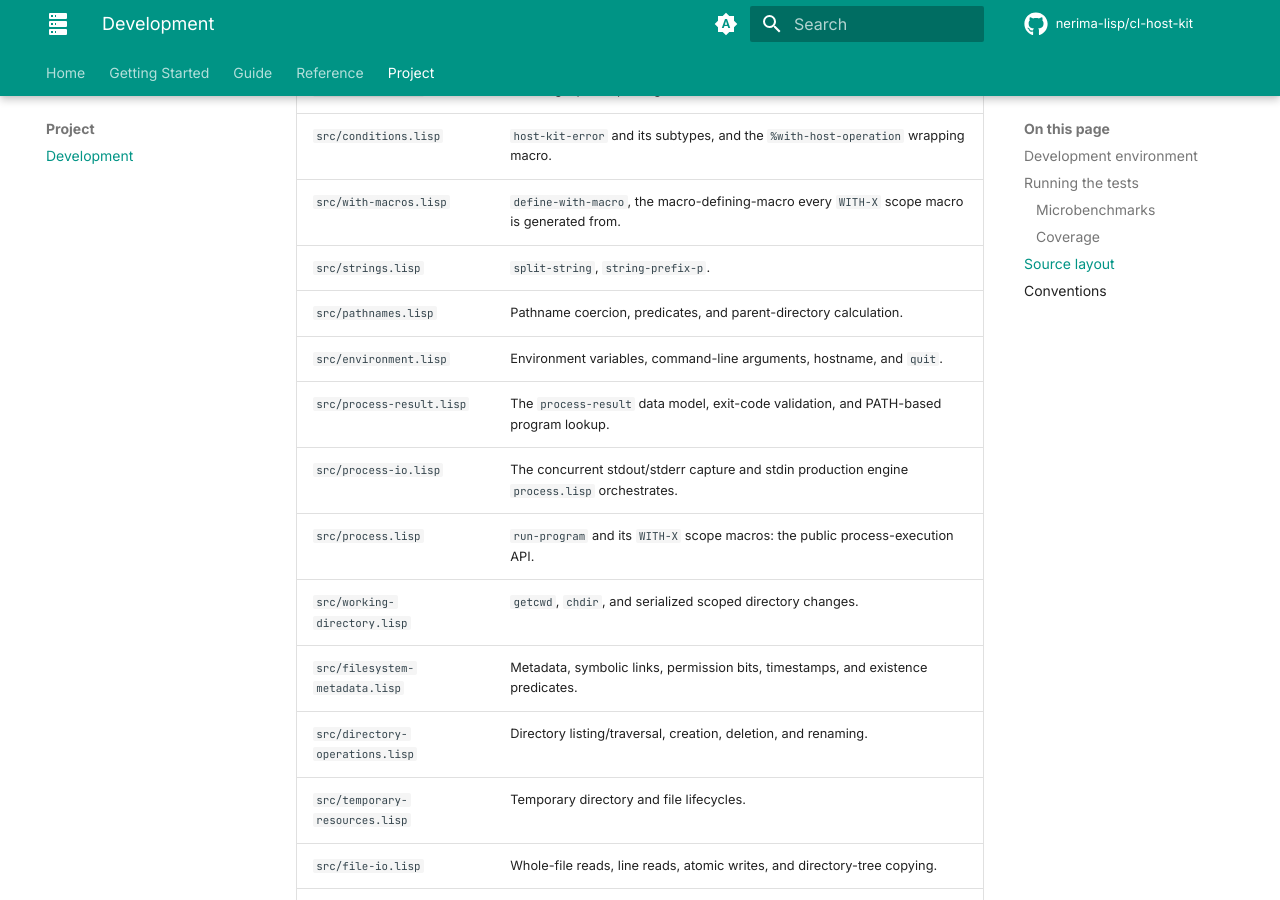
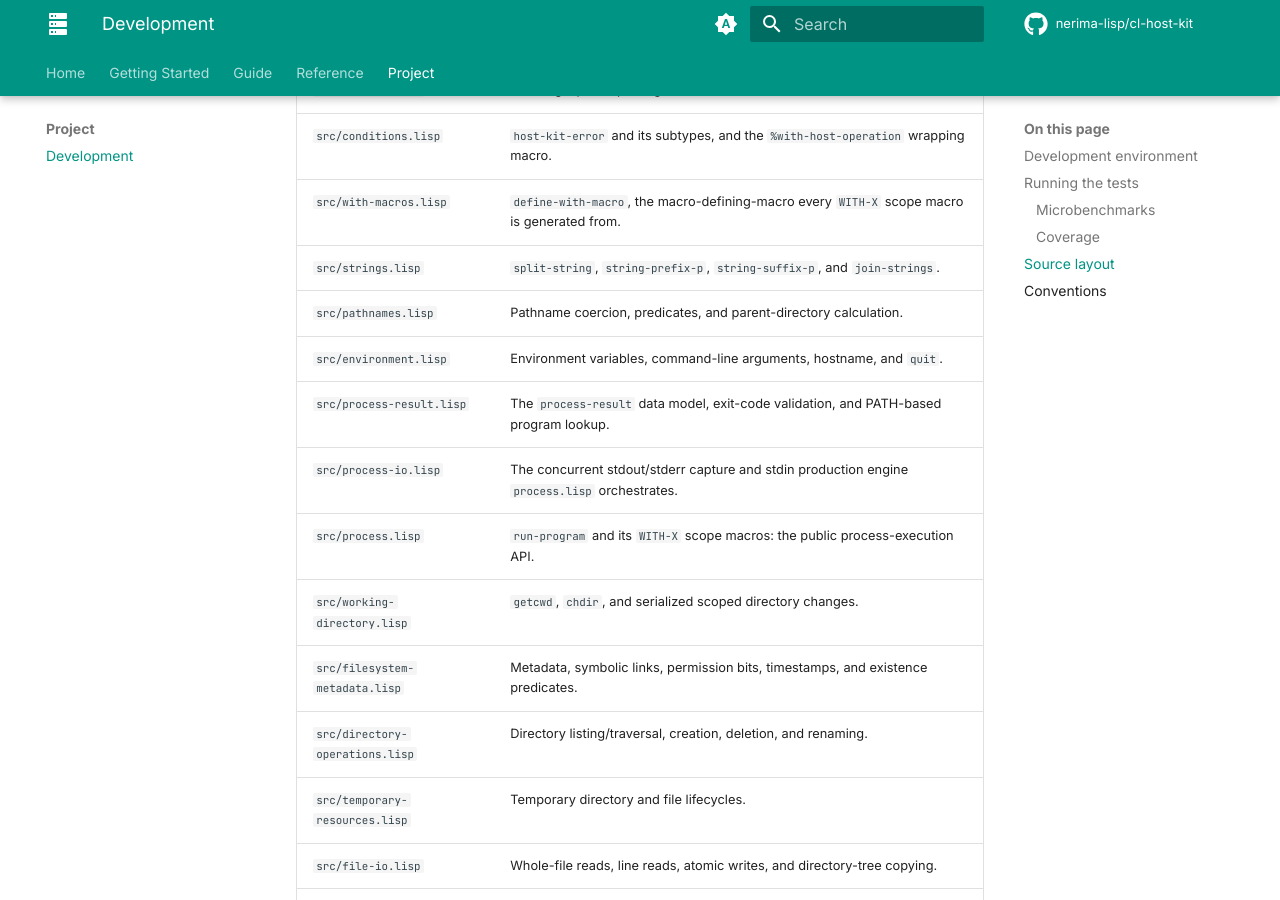
Before and after one commit to nerima-lisp/cl-host-kit, an MkDocs documentation site: the page built from docs/src/project/development.md, in a window 1280 px wide and 900 px high, scrolled down 2025 px. Built offline with MkDocs 1.6.1 and Material for MkDocs 9.7.7, drawn with Linux system fonts in a browser that asks for light colours; comment, search, counter and statistics services are not loaded.

Commit message:
docs: keep source layout current

```diff
--- a/docs/src/project/development.md
+++ b/docs/src/project/development.md
@@ -96,7 +96,7 @@ and lives under `t/`, one test file per `src/` file.
 | `src/package.lisp` | The single public package. |
 | `src/conditions.lisp` | `host-kit-error` and its subtypes, and the `%with-host-operation` wrapping macro. |
 | `src/with-macros.lisp` | `define-with-macro`, the macro-defining-macro every `WITH-X` scope macro is generated from. |
-| `src/strings.lisp` | `split-string`, `string-prefix-p`. |
+| `src/strings.lisp` | `split-string`, `string-prefix-p`, `string-suffix-p`, and `join-strings`. |
 | `src/pathnames.lisp` | Pathname coercion, predicates, and parent-directory calculation. |
 | `src/environment.lisp` | Environment variables, command-line arguments, hostname, and `quit`. |
 | `src/process-result.lisp` | The `process-result` data model, exit-code validation, and PATH-based program lookup. |
```
